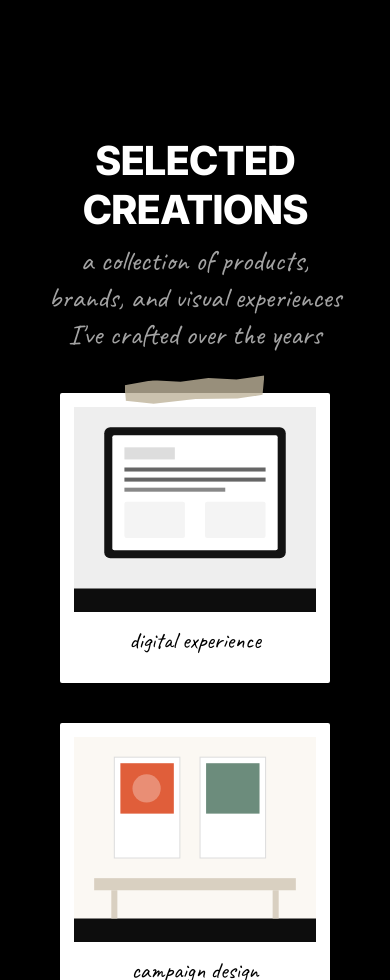
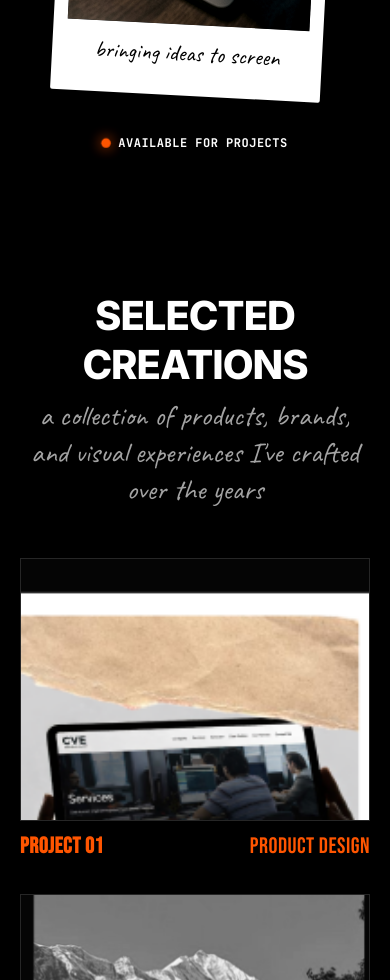
Before and after one commit to abishm60-coder/J-portfolio, a Vue app: page / in a window 390 px wide. Shown: the part 1020-2000 px from the top of the page. Built offline with nearby package versions, Linux system fonts and the light colour scheme.

Commit message:
Design: Redesign hero title responsively and update Selected Creations to clean 3x3 project grid

```diff
--- a/src/components/Hero.css
+++ b/src/components/Hero.css
@@ -11,8 +11,8 @@
 
 .hero-container-inner {
   display: grid;
-  grid-template-columns: 280px 1fr 280px;
-  gap: 40px;
+  grid-template-columns: minmax(200px, 280px) 1fr minmax(200px, 280px);
+  gap: 30px;
   width: 100%;
   max-width: 1300px;
   align-items: center;
@@ -66,13 +66,14 @@
 .hero-title-main {
   font-family: 'Fredoka', 'Nunito', sans-serif;
   font-weight: 800;
-  font-size: 6.8rem;
+  font-size: clamp(3rem, 7.5vw, 6.8rem);
   line-height: 0.9;
   letter-spacing: -2px;
   color: var(--text-primary);
   margin: 0;
   padding: 0;
   text-transform: lowercase;
+  white-space: nowrap;
 }
 
 .highlight-orange {
@@ -83,25 +84,26 @@
   display: flex;
   justify-content: space-between;
   width: 100%;
-  margin-top: 4px;
+  margin-top: 24px;
+  padding: 0 2px;
 }
 
 .sub-left {
   text-align: left;
   font-family: var(--font-heading);
-  font-size: 1.35rem;
+  font-size: 1.2rem;
   font-weight: 400;
   color: var(--text-primary);
-  letter-spacing: 0.5px;
+  letter-spacing: 4px;
 }
 
 .sub-right {
   text-align: right;
   font-family: var(--font-heading);
-  font-size: 1.35rem;
+  font-size: 1.2rem;
   font-weight: 400;
   color: var(--text-primary);
-  letter-spacing: 0.5px;
+  letter-spacing: 2.5px;
 }
 
 /* Polaroid Card Configurations matching mock design */
@@ -128,7 +130,8 @@
   padding: 14px 14px 28px 14px;
   box-shadow: 0 25px 50px rgba(0, 0, 0, 0.75);
   border-radius: 2px;
-  width: 270px;
+  width: 100%;
+  max-width: 270px;
   transition: transform 0.3s cubic-bezier(0.175, 0.885, 0.32, 1.275);
 }
 
@@ -139,7 +142,7 @@
 
 .polaroid-image-container {
   width: 100%;
-  height: 205px;
+  aspect-ratio: 4 / 5;
   overflow: hidden;
   background: #0d0d0d;
 }
@@ -149,6 +152,7 @@
   height: 100%;
   object-fit: cover;
   display: block;
+  filter: sepia(0.4) contrast(1.1) brightness(0.9) saturate(0.95);
 }
 
 .polaroid-caption {
--- a/src/components/Hero.tsx
+++ b/src/components/Hero.tsx
@@ -37,7 +37,7 @@ export const Hero: React.FC = () => {
             </h1>
             <div className="hero-sub-titles">
               <span className="sub-left">JERFIN</span>
-              <span className="sub-right">CREATIVE PROJECT DESIGNER</span>
+              <span className="sub-right">CREATIVE PRODUCT DESIGNER</span>
             </div>
           </div>
         </div>
--- a/src/components/SelectedCreations.css
+++ b/src/components/SelectedCreations.css
@@ -10,8 +10,11 @@
 }
 
 .creations-header-center {
+  display: flex;
+  flex-direction: column;
+  align-items: center;
   text-align: center;
-  margin-bottom: 80px;
+  margin-bottom: 20px;
 }
 
 .creations-title-main {
@@ -30,67 +33,68 @@
   margin-top: 8px;
 }
 
-/* Polaroid Mock Grid layout exactly matching mock screenshot style */
-.polaroid-grid-mock {
+.creations-grid {
   display: grid;
-  grid-template-columns: repeat(4, 1fr);
-  gap: 32px;
-  align-items: flex-end;
+  grid-template-columns: repeat(3, 1fr);
+  gap: 40px 24px;
+  margin-top: 50px;
 }
 
-.polaroid-item {
-  position: relative;
+.creation-grid-item {
   display: flex;
   flex-direction: column;
-  align-items: center;
+  background-color: var(--canvas-bg);
 }
 
-/* Overlap torn paper graphic at the top of Card 1 */
-.torn-overlay-header {
-  position: absolute;
-  top: -15px;
-  width: 140px;
-  height: 24px;
-  background-color: #bfb39a;
-  opacity: 0.8;
-  transform: rotate(-3deg);
-  z-index: 5;
-  clip-path: polygon(0% 15%, 20% 0%, 40% 12%, 60% 3%, 80% 15%, 100% 5%, 98% 85%, 80% 95%, 50% 88%, 20% 98%, 0% 80%);
+.creation-image-wrapper {
+  width: 100%;
+  aspect-ratio: 4 / 3;
+  overflow: hidden;
+  background-color: #121212;
+  border: 1px solid var(--border-grey);
 }
 
-/* Overlapping Badge on Card 3 */
-.floating-j-badge {
-  position: absolute;
-  top: -30px;
-  right: 10px;
-  width: 60px;
-  height: 60px;
-  background-color: var(--orange-accent);
-  color: var(--canvas-bg);
-  font-family: var(--font-mono);
-  font-weight: 900;
-  font-size: 2.2rem;
-  display: flex;
-  align-items: center;
-  justify-content: center;
-  border-radius: 50%;
-  box-shadow: 0 4px 15px rgba(255, 85, 0, 0.4);
-  z-index: 5;
+.creation-image {
+  width: 100%;
+  height: 100%;
+  object-fit: cover;
+  display: block;
+  transition: transform 0.3s ease;
 }
 
-/* Stagger card heights slightly */
-.p-item-1 { transform: rotate(-3deg) translateY(-20px); }
-.p-item-2 { transform: rotate(2deg) translateY(20px); }
-.p-item-3 { transform: rotate(-2deg) translateY(0px); }
-.p-item-4 { transform: rotate(3deg) translateY(10px); }
+.creation-grid-item:hover .creation-image {
+  transform: scale(1.02);
+}
+
+/* Subtitle and project number style matching Bebas Neue layout */
+.creation-meta {
+  display: flex;
+  justify-content: space-between;
+  align-items: center;
+  padding: 12px 0 4px 0;
+  font-family: var(--font-heading); /* Bebas Neue */
+  font-size: 1.4rem;
+  color: var(--text-primary);
+  letter-spacing: 0.5px;
+}
+
+/* Project 01 highlighted in orange exactly like mockup */
+.creation-grid-item.highlighted .creation-meta {
+  color: var(--orange-accent);
+}
+
+.meta-number {
+  font-weight: 700;
+}
+
+.meta-category {
+  font-weight: 400;
+}
 
 @media (max-width: 992px) {
-  .polaroid-grid-mock {
+  .creations-grid {
     grid-template-columns: repeat(2, 1fr);
-    gap: 40px;
-  }
-  .p-item-1, .p-item-2, .p-item-3, .p-item-4 {
-    transform: none;
+    gap: 30px 20px;
   }
 }
 
@@ -99,13 +103,17 @@
     font-size: 2.5rem;
     letter-spacing: -1px;
   }
-  .creations-header-center {
-    margin-bottom: 40px;
+  .creations-section {
+    padding: 80px 20px;
+  }
+  .creations-grid-container {
+    padding: 12px;
   }
 }
 
 @media (max-width: 576px) {
-  .polaroid-grid-mock {
+  .creations-grid {
     grid-template-columns: 1fr;
+    gap: 30px;
   }
 }
--- a/src/components/SelectedCreations.tsx
+++ b/src/components/SelectedCreations.tsx
@@ -1,5 +1,92 @@
 import React from 'react';
 import './SelectedCreations.css';
+
+// Import the project images
+import digitalImg from '../assets/digital.png';
+import journeysImg from '../assets/journeys.png';
+import photographyImg from '../assets/photography.png';
+import portraitsImg from '../assets/portraits.png';
+import natureImg from '../assets/nature.png';
+import curiosityImg from '../assets/curiosity.png';
+import brandImg from '../assets/brand.png';
+import campaignImg from '../assets/campaign.png';
+import interfaceImg from '../assets/interface.png';
+
+interface Project {
+  id: string;
+  projectNumber: string;
+  category: string;
+  image: string;
+  title: string;
+  highlighted?: boolean;
+}
+
+const projects: Project[] = [
+  {
+    id: 'proj-1',
+    projectNumber: 'PROJECT 01',
+    category: 'PRODUCT DESIGN',
+    image: digitalImg,
+    title: 'Take it slow - Klarna Layout',
+    highlighted: true,
+  },
+  {
+    id: 'proj-2',
+    projectNumber: 'PROJECT 02',
+    category: 'PRODUCT DESIGN',
+    image: journeysImg,
+    title: 'Journeys Scenery Webpage',
+  },
+  {
+    id: 'proj-3',
+    projectNumber: 'PROJECT 03',
+    category: 'PRODUCT DESIGN',
+    image: photographyImg,
+    title: 'iPhone Photography Showcase',
+  },
+  {
+    id: 'proj-4',
+    projectNumber: 'PROJECT 04',
+    category: 'UI DESIGN',
+    image: portraitsImg,
+    title: 'Admin Content Reviewer Dashboard',
+  },
+  {
+    id: 'proj-5',
+    projectNumber: 'PROJECT 05',
+    category: 'UI DESIGN',
+    image: natureImg,
+    title: 'Interactive Globe and City Nodes',
+  },
+  {
+    id: 'proj-6',
+    projectNumber: 'PROJECT 06',
+    category: 'BRANDING',
+    image: curiosityImg,
+    title: 'Bella Bielle Raw Honey Branding',
+  },
+  {
+    id: 'proj-7',
+    projectNumber: 'PROJECT 06',
+    category: 'BRANDING',
+    image: brandImg,
+    title: 'Spicy Posters on Wall Mockup',
+  },
+  {
+    id: 'proj-8',
+    projectNumber: 'PROJECT 06',
+    category: 'BRANDING',
+    image: campaignImg,
+    title: 'Entrepreneurs Lime Green Phone UI',
+  },
+  {
+    id: 'proj-9',
+    projectNumber: 'PROJECT 06',
+    category: 'BRANDING',
+    image: interfaceImg,
+    title: 'Mobile App Mockup Carousel',
+  },
+];
 
 export const SelectedCreations: React.FC = () => {
   return (
@@ -13,112 +100,25 @@ export const SelectedCreations: React.FC = () => {
           </p>
         </div>
 
-        <div className="polaroid-grid-mock">
-          {/* Card 1: digital experience */}
-          <div className="polaroid-item p-item-1">
-            {/* Torn paper visual overlay container */}
-            <div className="torn-overlay-header"></div>
-            <div className="polaroid-card">
-              <div className="polaroid-image-container">
-                {/* SVG mock representational graphic for digital experience */}
-                <svg viewBox="0 0 240 180" className="vector-art">
-                  <rect width="100%" height="100%" fill="#eee"/>
-                  {/* Tablet frame */}
-                  <rect x="30" y="20" width="180" height="130" rx="6" fill="#121212"/>
-                  <rect x="38" y="28" width="164" height="114" rx="2" fill="#fff"/>
-                  {/* Website text block */}
-                  <rect x="50" y="40" width="50" height="12" fill="#ddd"/>
-                  <rect x="50" y="60" width="140" height="4" fill="#666"/>
-                  <rect x="50" y="70" width="140" height="4" fill="#666"/>
-                  <rect x="50" y="80" width="100" height="4" fill="#888"/>
-                  {/* Cards preview inside website */}
-                  <rect x="50" y="94" width="60" height="36" fill="#f4f4f4" rx="2"/>
-                  <rect x="130" y="94" width="60" height="36" fill="#f4f4f4" rx="2"/>
-                </svg>
+        <div className="creations-grid">
+          {projects.map((project) => (
+            <div
+              key={project.id}
+              className={`creation-grid-item ${project.highlighted ? 'highlighted' : ''}`}
+            >
+              <div className="creation-image-wrapper">
+                <img
+                  src={project.image}
+                  alt={project.title}
+                  className="creation-image"
+                />
               </div>
-              <div className="polaroid-caption">
-                <span className="caption-text font-handwriting">digital experience</span>
+              <div className="creation-meta">
+                <span className="meta-number">{project.projectNumber}</span>
+                <span className="meta-category">{project.category}</span>
               </div>
             </div>
-          </div>
-
-          {/* Card 2: campaign design */}
-          <div className="polaroid-item p-item-2">
-            <div className="polaroid-card">
-              <div className="polaroid-image-container">
-                {/* Posters on bench vector */}
-                <svg viewBox="0 0 240 180" className="vector-art">
-                  <rect width="100%" height="100%" fill="#fbf8f3"/>
-                  {/* Poster 1 */}
-                  <rect x="40" y="20" width="65" height="100" fill="#fff" stroke="#ddd" strokeWidth="1"/>
-                  <rect x="46" y="26" width="53" height="50" fill="#e05e3a"/>
-                  <circle cx="72" cy="51" r="14" fill="#fff" opacity="0.3"/>
-                  {/* Poster 2 */}
-                  <rect x="125" y="20" width="65" height="100" fill="#fff" stroke="#ddd" strokeWidth="1"/>
-                  <rect x="131" y="26" width="53" height="50" fill="#6c8c7c"/>
-                  {/* Studio table below */}
-                  <rect x="20" y="140" width="200" height="12" fill="#d9d0c1"/>
-                  <line x1="40" y1="152" x2="40" y2="180" stroke="#d9d0c1" strokeWidth="6"/>
-                  <line x1="200" y1="152" x2="200" y2="180" stroke="#d9d0c1" strokeWidth="6"/>
-                </svg>
-              </div>
-              <div className="polaroid-caption">
-                <span className="caption-text font-handwriting">campaign design</span>
-              </div>
-            </div>
-          </div>
-
-          {/* Card 3: brand identity with orange J badge */}
-          <div className="polaroid-item p-item-3">
-            {/* Orange overlapping pixel logo badge */}
-            <div className="floating-j-badge">J</div>
-            <div className="polaroid-card">
-              <div className="polaroid-image-container">
-                {/* Product/jar mockup visual */}
-                <svg viewBox="0 0 240 180" className="vector-art">
-                  <rect width="100%" height="100%" fill="#ded7ce"/>
-                  {/* Shadow */}
-                  <ellipse cx="120" cy="142" rx="40" ry="8" fill="#c4bcb2"/>
-                  {/* Jar container body */}
-                  <rect x="90" y="50" width="60" height="90" rx="8" fill="#fff"/>
-                  {/* Cap */}
-                  <rect x="95" y="38" width="50" height="12" rx="2" fill="#583f2e"/>
-                  {/* Jar Label */}
-                  <rect x="90" y="70" width="60" height="50" fill="#efeadf"/>
-                  <text x="50%" y="55%" textAnchor="middle" fill="#583f2e" fontFamily="monospace" fontSize="8" fontWeight="bold">AMIE</text>
-                  <text x="50%" y="64%" textAnchor="middle" fill="#ff5500" fontFamily="sans-serif" fontSize="6">PEANUT BUTTER</text>
-                </svg>
-              </div>
-              <div className="polaroid-caption">
-                <span className="caption-text font-handwriting">brand identity</span>
-              </div>
-            </div>
-          </div>
-
-          {/* Card 4: interface design */}
-          <div className="polaroid-item p-item-4">
-            <div className="polaroid-card">
-              <div className="polaroid-image-container">
-                {/* Hand holding green UI smartphone vector */}
-                <svg viewBox="0 0 240 180" className="vector-art">
-                  <rect width="100%" height="100%" fill="#e8eae9"/>
-                  {/* Smartphone */}
-                  <rect x="80" y="20" width="80" height="145" rx="10" fill="#121212"/>
-                  <rect x="85" y="25" width="70" height="135" rx="6" fill="#00ff66"/>
-                  {/* UI contents */}
-                  <circle cx="120" cy="55" r="16" fill="#00e05b"/>
-                  <rect x="95" y="85" width="50" height="8" fill="#fff" rx="1"/>
-                  <rect x="95" y="100" width="50" height="4" fill="#00d154"/>
-                  <rect x="95" y="108" width="40" height="4" fill="#00d154"/>
-                  {/* Interactive shapes inside smartphone screen */}
-                  <rect x="95" y="122" width="50" height="24" fill="#fff" rx="2"/>
-                </svg>
-              </div>
-              <div className="polaroid-caption">
-                <span className="caption-text font-handwriting">interface design</span>
-              </div>
-            </div>
-          </div>
+          ))}
         </div>
 
       </div>
```
